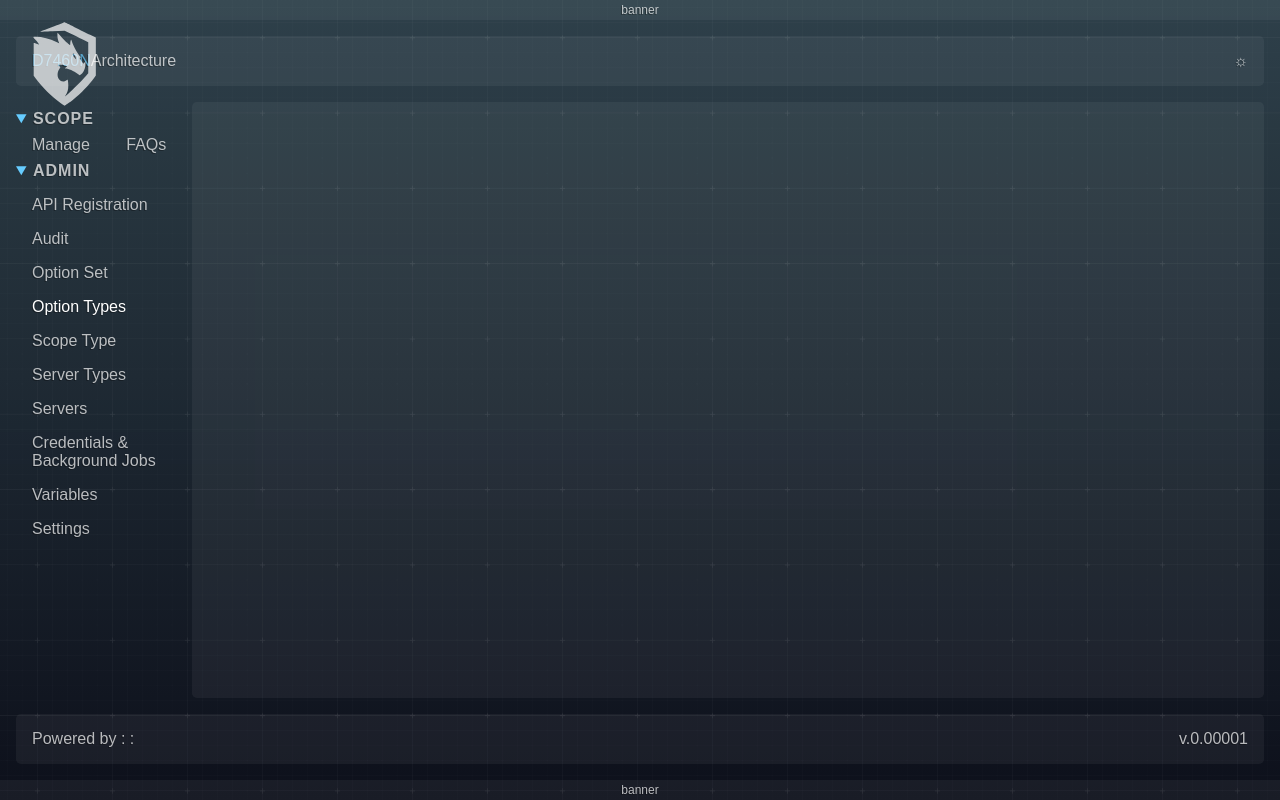
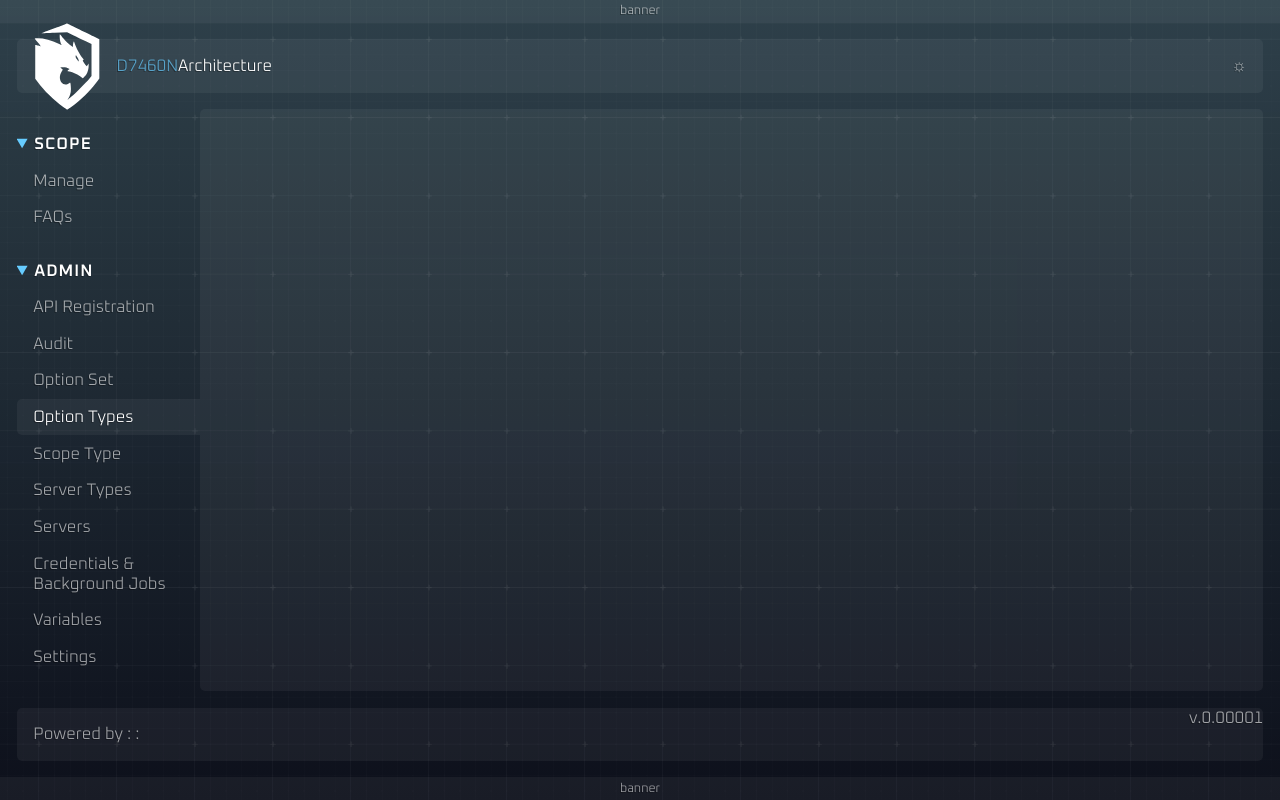
Before and after one commit to D7460N/DHCP, a plain HTML site: page index.html in a window 1280 px wide. Drawn offline with Linux system fonts and the light colour scheme; no server answers; a web font is replaced by a local one.

Commit message:
Add files via upload

```diff
--- a/assets/css/fonts.css
+++ b/assets/css/fonts.css
@@ -2,9 +2,9 @@
 */
 @font-face {
   font-family: 'Oxanium-extra-light'; /* You can choose any name for your font */
-  src: url('/assets/fonts/oxanium/static/Oxanium-extra-light.woff2') format('woff2'), /* Path to the font file */
-       url('/assets/fonts/oxanium/static/Oxanium-extra-light.woff') format('woff'),
-       url('/assets/fonts/oxanium/static/Oxanium-extra-light.ttf') format('truetype'); /* Fallback font formats */
+  src: url('/assets/fonts/oxanium/Oxanium-ExtraLight.woff2') format('woff2'), /* Path to the font file */
+       url('/assets/fonts/oxanium/Oxanium-ExtraLight.woff') format('woff'),
+       url('/assets/fonts/oxanium/Oxanium-ExtraLight.ttf') format('truetype'); /* Fallback font formats */
   /* Optional: specify font-weight and font-style */
   font-weight: 200;
   font-style: normal;
@@ -12,9 +12,9 @@
 
 @font-face {
   font-family: 'Oxanium-light'; /* You can choose any name for your font */
-  src: url('/assets/fonts/oxanium/static/Oxanium-Light.woff2') format('woff2'), /* Path to the font file */
-       url('/assets/fonts/oxanium/static/Oxanium-Light.woff') format('woff'),
-       url('/assets/fonts/oxanium/static/Oxanium-Light.ttf') format('truetype'); /* Fallback font formats */
+  src: url('/assets/fonts/oxanium/Oxanium-Light.woff2') format('woff2'), /* Path to the font file */
+       url('/assets/fonts/oxanium/Oxanium-Light.woff') format('woff'),
+       url('/assets/fonts/oxanium/Oxanium-Light.ttf') format('truetype'); /* Fallback font formats */
   /* Optional: specify font-weight and font-style */
   font-weight: 300;
   font-style: normal;
@@ -22,49 +22,49 @@
 
 @font-face {
   font-family: 'Oxanium-regular'; /* You can choose any name for your font */
-  src: url('/assets/fonts/oxanium/static/Oxanium-regular.woff2') format('woff2'), /* Path to the font file */
-       url('/assets/fonts/oxanium/static/Oxanium-regular.woff') format('woff'),
-       url('/assets/fonts/oxanium/static/Oxanium-regular.ttf') format('truetype'); /* Fallback font formats */
+  src: url('/assets/fonts/oxanium/Oxanium-Regular.woff2') format('woff2'), /* Path to the font file */
+       url('/assets/fonts/oxanium/Oxanium-Regular.woff') format('woff'),
+       url('/assets/fonts/oxanium/Oxanium-Regular.ttf') format('truetype'); /* Fallback font formats */
   /* Optional: specify font-weight and font-style */
   font-weight: 400;
   font-style: normal;
 }
 
 @font-face {
-  font-family: 'Oxanium-medium'; /* You can choose any name for your font */
-  src: url('/assets/fonts/oxanium/static/Oxanium-medium.woff2') format('woff2'), /* Path to the font file */
-       url('/assets/fonts/oxanium/static/Oxanium-medium.woff') format('woff'),
-       url('/assets/fonts/oxanium/static/Oxanium-medium.ttf') format('truetype'); /* Fallback font formats */
+  font-family: 'Oxanium-Medium'; /* You can choose any name for your font */
+  src: url('/assets/fonts/oxanium/Oxanium-Medium.woff2') format('woff2'), /* Path to the font file */
+       url('/assets/fonts/oxanium/Oxanium-Medium.woff') format('woff'),
+       url('/assets/fonts/oxanium/Oxanium-Medium.ttf') format('truetype'); /* Fallback font formats */
   /* Optional: specify font-weight and font-style */
   font-weight: 500;
   font-style: normal;
 }
 
 @font-face {
-  font-family: 'Oxanium-semi-bold'; /* You can choose any name for your font */
-  src: url('/assets/fonts/oxanium/static/Oxanium-semi-bold.woff2') format('woff2'), /* Path to the font file */
-       url('/assets/fonts/oxanium/static/Oxanium-semi-bold.woff') format('woff'),
-       url('/assets/fonts/oxanium/static/Oxanium-semi-bold.ttf') format('truetype'); /* Fallback font formats */
+  font-family: 'Oxanium-SemiBold'; /* You can choose any name for your font */
+  src: url('/assets/fonts/oxanium/Oxanium-SemiBold.woff2') format('woff2'), /* Path to the font file */
+       url('/assets/fonts/oxanium/Oxanium-SemiBold.woff') format('woff'),
+       url('/assets/fonts/oxanium/Oxanium-SemiBold.ttf') format('truetype'); /* Fallback font formats */
   /* Optional: specify font-weight and font-style */
   font-weight: 600;
   font-style: normal;
 }
 
 @font-face {
-  font-family: 'Oxanium-bold'; /* You can choose any name for your font */
-  src: url('/assets/fonts/oxanium/static/Oxanium-bold.woff2') format('woff2'), /* Path to the font file */
-       url('/assets/fonts/oxanium/static/Oxanium-bold.woff') format('woff'),
-       url('/assets/fonts/oxanium/static/Oxanium-bold.ttf') format('truetype'); /* Fallback font formats */
+  font-family: 'Oxanium-Bold'; /* You can choose any name for your font */
+  src: url('/assets/fonts/oxanium/Oxanium-Bold.woff2') format('woff2'), /* Path to the font file */
+       url('/assets/fonts/oxanium/Oxanium-Bold.woff') format('woff'),
+       url('/assets/fonts/oxanium/Oxanium-Bold.ttf') format('truetype'); /* Fallback font formats */
   /* Optional: specify font-weight and font-style */
   font-weight: 700;
   font-style: normal;
 }
 
 @font-face {
-  font-family: 'Oxanium-extra-bold'; /* You can choose any name for your font */
-  src: url('/assets/fonts/oxanium/static/Oxanium-extra-bold.woff2') format('woff2'), /* Path to the font file */
-       url('/assets/fonts/oxanium/static/Oxanium-extra-bold.woff') format('woff'),
-       url('/assets/fonts/oxanium/static/Oxanium-extra-bold.ttf') format('truetype'); /* Fallback font formats */
+  font-family: 'Oxanium-ExtraBold'; /* You can choose any name for your font */
+  src: url('/assets/fonts/oxanium/Oxanium-ExtraBold.woff2') format('woff2'), /* Path to the font file */
+       url('/assets/fonts/oxanium/Oxanium-ExtraBold.woff') format('woff'),
+       url('/assets/fonts/oxanium/Oxanium-ExtraBold.ttf') format('truetype'); /* Fallback font formats */
   /* Optional: specify font-weight and font-style */
   font-weight: 800;
   font-style: normal;
--- a/assets/css/layout.css
+++ b/assets/css/layout.css
@@ -146,6 +146,7 @@ header label input {
 */
 nav {
   display: grid;
+  gap: 1rem;
   grid-auto-flow: var(--tab-grid-auto-flow);
   grid-row: var(--grid-row-span);
   user-select: none;
@@ -153,6 +154,7 @@ nav {
   margin-inline-start: 1rem;
   overflow: hidden;
   align-content: start;
+  background-color: rgba(var(--bg-panel-color), 0.0);
 }
 
 nav details {
@@ -160,10 +162,15 @@ nav details {
   overflow: hidden;
 }
 
+nav details:first-of-type {
+  margin-block-start: 1rem;
+}
+
 nav details summary {
+  font-family: Oxanium-SemiBold;
   letter-spacing: 0.0625rem;
+  color: rgba(var(--txt-active) ,var(--txt-active-opacity));
   text-wrap: pretty;
-  font-weight: 900;
   padding-inline: 1rem;
   padding-block: .5rem;
   padding-inline-start: 0;
@@ -171,10 +178,18 @@ nav details summary {
 }
 
 nav details label {
+  display: block;
   padding-inline: 1rem;
   padding-block: .5rem;
   cursor: pointer;
   user-select: none;
+}
+
+nav details label:hover,
+nav details label:has(> input:checked) {
+  background-color: rgba(var(--bg-panel-color), var(--bg-active-opacity));
+  color: rgba(var(--txt-active), var(--txt-active-opacity));
+  cursor: pointer;
 }
 
 nav details {
@@ -198,12 +213,33 @@ nav label input {
   display: none;
 }
 
-header app-logo,
-header app-user,
-footer powered-by,
-footer app-version,
+/* MARK: BUTTONS
+*/
+button {
+  display: inline;
+  padding-inline: 1rem;
+  padding-block: .5rem;
+  width: fit-content;
+  user-select: none;
+  cursor: pointer;
+  border: none;
+  background-color: rgba(var(--bg-active-color), 0.05);
+  color: inherit;
+  text-align: center;
+  border-radius: var(--border-radius);
+  margin-block-end: 1rem;
+  font-family: inherit;
+  font-size: 100%;
+}
+
 demo-buttons {
   padding: 1rem;
+}
+
+app-logo {
+  padding: 1rem;
+  margin-inline-start: 5rem;
+  color: rgba(var(--txt-active),var(--txt-active-opacity));
 }
 
 app-logo::before {
@@ -223,6 +259,10 @@ app-logo::before {
   position: absolute;
   inset-block-start: 1em;
   inset-inline-start: 1em;
+}
+
+app-user {
+  padding: 1rem;
 }
 
 /* MARK: MAIN
@@ -280,39 +320,46 @@ main article select:has(option:not(:empty)) {
 
 /* MARK: UL LI TABLES
 */
-main article>ul {
+main article ul {
   display: none;
   list-style-type: none;
   margin-block-start: 1rem;
   letter-spacing: 0.0625rem;
 }
 
+/* ul:first-of-type = table header */
 main article ul:first-of-type {
-  font-weight: 600;
+  font-family: Oxanium-medium;
+
+  li span {
+    color: rgba(var(--txt-color), 1.0);
+  }
 }
 
+
 /* Show header row when list populated */
-main article>ul:has(span:not(:empty)) {
+main article ul:has(span:not(:empty)) {
   display: grid;
 }
 
-main article>ul li {
+main article ul li {
   display: grid;
   grid-template-columns: repeat(auto-fit, minmax(min(1rem), 1fr));
   gap: 1rem;
 }
 
-main article>ul li span {
+main article ul li span {
   padding: .5rem;
   word-break: break-all;
   text-wrap: pretty;
 }
 
-main article>ul li span:first-of-type {
+
+main article ul li span:first-of-type {
   padding-inline-start: 1rem;
 }
 
-/* Style UL LI table header <ul> INSIDE <section> */
+/* ul:last-of-type = table */
 main article ul:last-of-type {
   display: none;
   overflow: overlay;
@@ -338,6 +385,7 @@ main article ul:last-of-type li label {
 
 main article ul:last-of-type li:hover {
   background-color: rgba(var(--bg-active-color), 0.05);
+  color: rgba(var(--txt-active), 1.0);
 }
 
 /* LI active state */
@@ -446,6 +494,10 @@ footer {
   overflow: hidden;
 }
 
+powered-by {
+  padding: 1rem;
+}
+
 br {
   display: block;
   margin: .5rem;
--- a/assets/css/styles.css
+++ b/assets/css/styles.css
@@ -5,25 +5,6 @@
 /* nav:not(:has(#radio01:checked))~main {
   border-radius: var(--border-radius);
 } */
-
-/* MARK: BUTTONS
-*/
-button {
-  display: inline;
-  padding-inline: 1rem;
-  padding-block: .5rem;
-  width: fit-content;
-  user-select: none;
-  cursor: pointer;
-  border: none;
-  background-color: rgba(var(--bg-active-color), 0.05);
-  color: inherit;
-  text-align: center;
-  border-radius: var(--border-radius);
-  margin-block-end: 1rem;
-  font-family: inherit;
-  font-size: 100%;
-}
 
 aside form button:first-of-type {
   margin-inline-start: 1rem;
--- a/assets/css/themes.css
+++ b/assets/css/themes.css
@@ -17,7 +17,7 @@
       rgba(50, 70, 80, 0.9) 0,
       #0d101b 100%);
   --txt-color: 255, 255, 255;
-  --txt-opacity: 0.7;
+  --txt-opacity: 0.6;
   --txt-active: 255, 255, 255;
   --txt-active-opacity: 1.0;
   --txt-link: 102, 204, 255;
@@ -128,19 +128,6 @@ iframe {
   background-color: var(--bg-color);
 }
 
-/* MARK: NAV
-*/
-nav {
-  --bg-panel-opacity: 0;
-}
-
-nav details label:hover,
-nav details label:has(> input:checked) {
-  background-color: rgba(var(--bg-panel-color), var(--bg-panel-opacity));
-  color: rgba(var(--txt-active), var(--txt-active-opacity));
-  cursor: pointer;
-}
-
 /* MARK: FORMS
 */
 form fieldset label:focus {
--- a/assets/css/typography.css
+++ b/assets/css/typography.css
@@ -2,16 +2,15 @@
 */
 :root {
   --font-family: 'Oxanium-light', sans-serif;
-  --font-size: 1rem;
+  --font-size: clamp(1rem, 1.3cqi, 1.3rem);
   --line-height: 1.5;
   --letter-spacing: 0.05rem;
   --txt-shadow-color: 0, 0, 0;
   --txt-shadow-opacity: 0.3;
 
   color: rgba(var(--txt-color), var(--txt-opacity));
-  font-family: 'Oxanium-light', sans-serif;
-  font-weight: 300;
-  font-size: 1rem;
+  font-family: var(--font-family);
+  font-size: var(--font-size);
   text-shadow: var(--txt-shadow);
 }
 
@@ -25,20 +24,22 @@ a:not([class]) {
 
 /* https://moderncss.dev/modern-css-for-dynamic-component-based-architecture/#container-query-fluid-type */
 :is(h1, h2, h3, h4) {
-  font-weight: 600;
+  font-family: Oxanium-SemiBold;
+  color: rgba(var(--txt-color), 1.0);
   padding: 1rem;
   letter-spacing: 0.125rem;
   text-transform: uppercase;
   text-wrap: balance;
+  font-weight: normal;
 }
 
 h1 {
   font-size: 2rem;
 }
 
-:is(h2, h3) {
+/* :is(h2, h3) {
   font-size: clamp(1.25rem, 5cqi, 1.5rem);
-}
+} */
 
 h4 {
   display: var(--sub-header-display);
```
